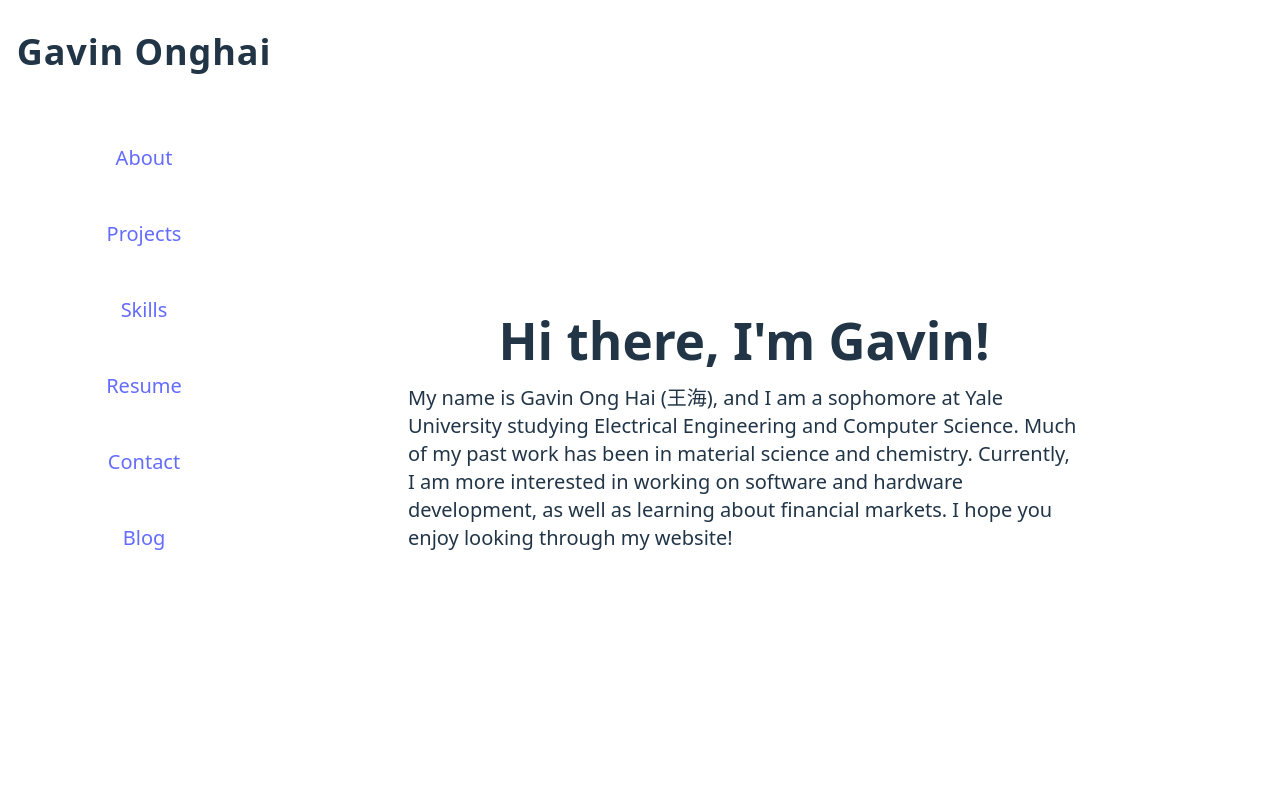
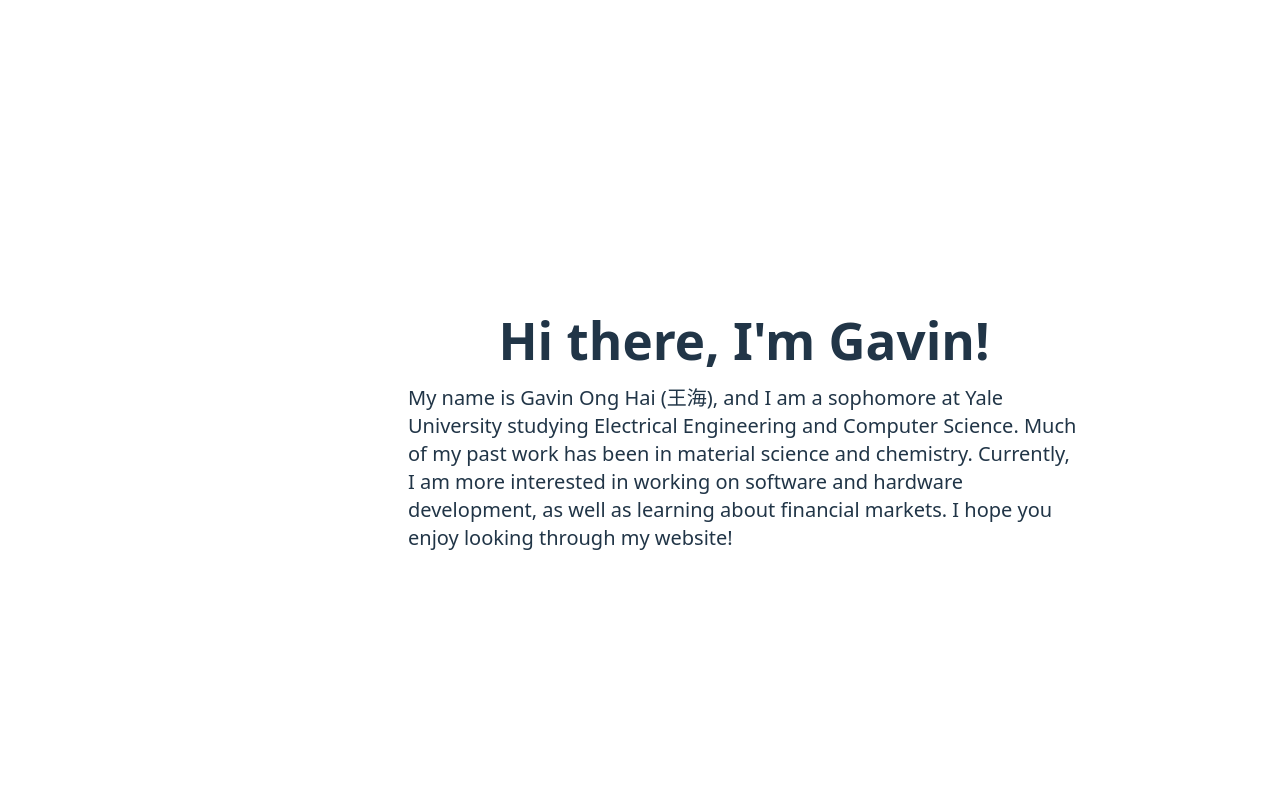
Before and after one commit to onghaig/onghaig.github.io, a React (Vite) app: page / in a window 1280 px wide. Shown: the top 800 px of the page. Built offline with nearby package versions, Linux system fonts and the light colour scheme.

Commit message:
worked more on sidebar

```diff
--- a/src/components/sidebar.tsx
+++ b/src/components/sidebar.tsx
@@ -26,13 +26,22 @@ export default function Sidebar() {
   return (
     <aside
       /* ⬅ fixed left edge, transparent → opaque on hover  */
-      className="fixed inset-y-0 left-0 z-40 w-72 flex flex-col gap-12
-                 bg-white/0 hover:bg-white/90 transition-colors
-                 border-gray-200/50 backdrop-blur
-                 px-4 py-8 shadow-lg/0 hover:shadow-lg"
+      className="group fixed lg:inset-y-0 lg:left-0 lg:w-72
+                 lg:flex lg:flex-col lg:px-4 lg:py-8
+                 inset-x-0 top-0 flex-row justify-around
+
+             bg-white/0           /* fully transparent by default  */
+             hover:bg-white/20    /* ~20 % white overlay on hover   */
+
+             hover:backdrop-blur-md
+                 text-white          /* keep all text white            */
+                 transition-all duration-200" /* smooth opacity animation       */
+
     >
       {/* Logo or initials at the top */}
-      <span className="mb-6 text-4xl font-semibold tracking-wide">
+      <span className="mb-6 text-4xl font-semibold tracking-wide
+                        opacity-40 group-hover:opacity-100  /* 50 % → 100 % */
+                        transition-opacity">
         Gavin Onghai
       </span>
 
@@ -45,8 +54,10 @@ export default function Sidebar() {
           duration={500}
           spy
           className={`text-xl cursor-pointer transition-all
-            ${active === id ? "font-bold text-white" : "text-gray-700"}
-            hover:text-4xl`}
+            opacity-40 group-hover:opacity-100
+            ${active === id ? "font-semibold" : "font-light"}
+            hover:text-5xl hover:font-semibold
+             !text-white`}
         >
           {label}
         </Link>
```
